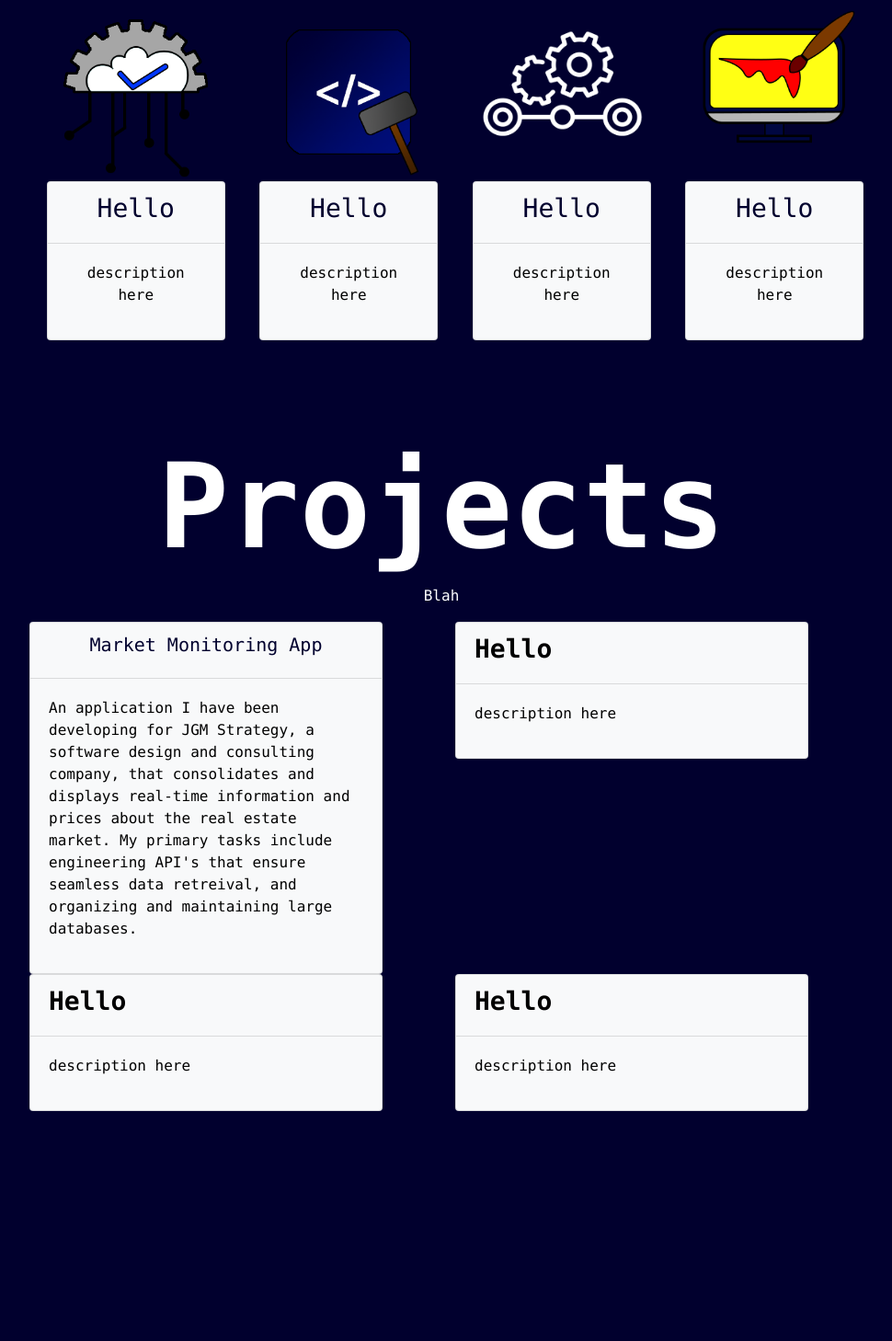
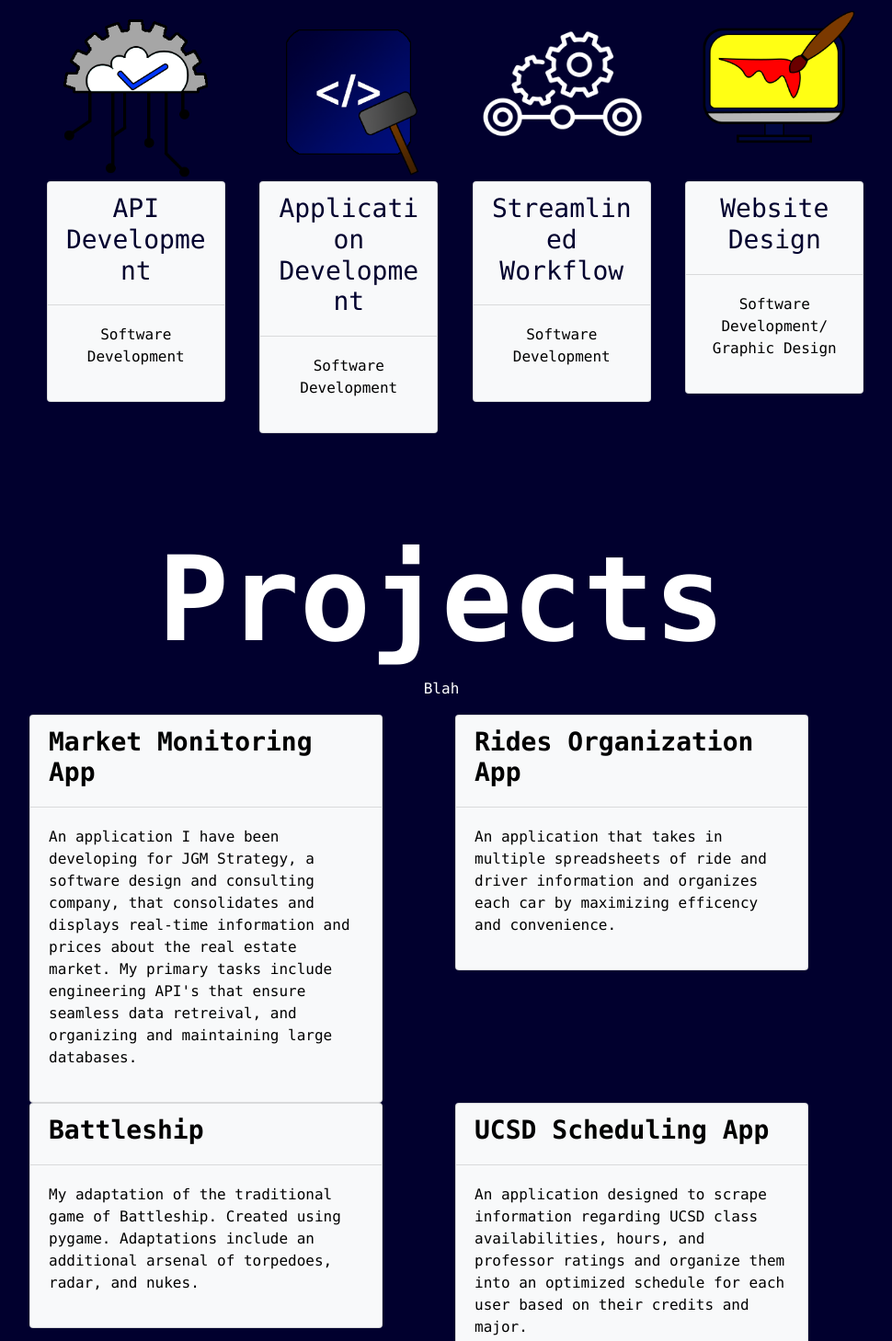
Before and after one commit to mYang25/mYang25.github.io, a plain HTML site: page index.html in a window 1280 px wide. Shown: the part 1741-3199 px from the top of the page at 92% size, without its empty margins (145-1115 px from the left). Drawn offline with nearby package versions, Linux system fonts and the light colour scheme.

Commit message:
Added appropriate text to cards

```diff
--- a/index.html
+++ b/index.html
@@ -100,10 +100,10 @@
           <img src="API_Icon.png" class="card-img-top" alt="API Icon">
             <div class="card bg-light">
               <div class="card-header">
-                <h3>Hello</h3>
+                <h3>API Development</h3>
               </div>
               <div class="card-body">
-                <p>description here</p>
+                <p>Software Development</p>
               </div>
             </div>
           </div>
@@ -112,10 +112,10 @@
             <img src="AppDev.png" class="card-img-top" alt="App Dev Icon">
             <div class="card bg-light">
               <div class="card-header">
-                <h3>Hello</h3>
+                <h3>Application Development</h3>
               </div>
               <div class="card-body">
-                <p>description here</p>
+                <p>Software Development</p>
               </div>
             </div>
           </div>
@@ -124,10 +124,10 @@
             <img src="streamline.png" class="card-img-top" alt="Streamline Icon">
             <div class="card bg-light">
               <div class="card-header">
-                <h3>Hello</h3>
+                <h3>Streamlined Workflow</h3>
               </div>
               <div class="card-body">
-                <p>description here</p>
+                <p>Software Development</p>
               </div>
             </div>
           </div>
@@ -136,10 +136,10 @@
             <img src="WebDez.png" class="card-img-top" alt="Web Dev Icon">
             <div class="card bg-light">
               <div class="card-header">
-                <h3>Hello</h3>
+                <h3>Website Design</h3>
               </div>
               <div class="card-body">
-                  <p>description here</p>
+                  <p>Software Development/ Graphic Design</p>
               </div>
             </div>
           </div>
@@ -162,7 +162,7 @@
         <div class="box col-lg-6">
             <div class="card bg-light" style="width: 24rem">
               <div class="card-header">
-                <h5 class="card-title" href="">Market Monitoring App</h5>
+                <h3 href="">Market Monitoring App</h3>
               </div>
               <div class="card-body">
                 <p>An application I have been developing for JGM Strategy, a software design and consulting
@@ -176,10 +176,12 @@
           <div class="box col-lg-6">
             <div class="card bg-light" style="width: 24rem">
               <div class="card-header">
-                <h3>Hello</h3>
+                <h3 href="">Rides Organization App</h3>
               </div>
               <div class="card-body">
-                <p>description here</p>
+                <p>An application that takes in multiple spreadsheets of ride and driver
+                  information and organizes each car by maximizing efficency and convenience.
+                </p>
               </div>
             </div>
           </div>
@@ -187,10 +189,12 @@
           <div class="box col-lg-6">
             <div class="card bg-light" style="width: 24rem">
               <div class="card-header">
-                <h3>Hello</h3>
+                <h3 href="">Battleship</h3>
               </div>
               <div class="card-body">
-                <p>description here</p>
+                <p>My adaptation of the traditional game of Battleship. Created using pygame.
+                  Adaptations include an additional arsenal of torpedoes, radar, and nukes.
+                </p>
               </div>
             </div>
           </div>
@@ -198,15 +202,16 @@
           <div class="box col-lg-6">
             <div class="card bg-light" style="width: 24rem">
               <div class="card-header">
-                <h3>Hello</h3>
+                <h3 href="">UCSD Scheduling App</h3>
               </div>
               <div class="card-body">
-                  <p>description here</p>
+                  <p>An application designed to scrape information regarding UCSD class
+                    availabilities, hours, and professor ratings and organize them into
+                    an optimized schedule for each user based on their credits and major.
+                    </p>
               </div>
             </div>
           </div>
-
-
         </div>
       </div>
     </div>
```
